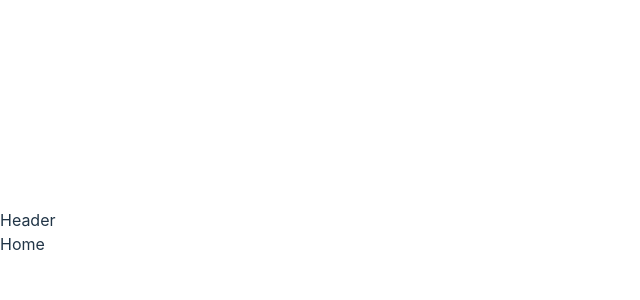
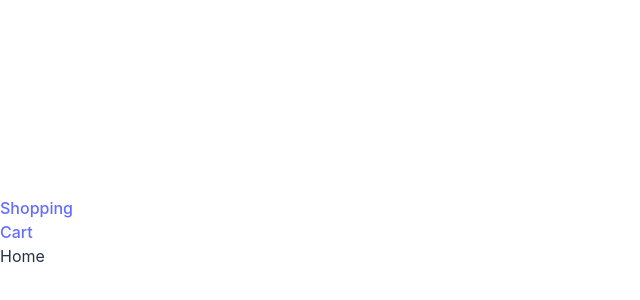
Before and after one commit to hassanamiri369/Redux-toolkit-Shopping-Cart, a React (Vite) app in the folder app/: page / in a window 1280 px wide. Shown: the part 168-468 px from the top of the page, without its empty margins (0-640 px from the left). Built offline with nearby package versions, Linux system fonts and the light colour scheme.

Commit message:
adding home and cart link to header component

```diff
--- a/app/src/components/Header.jsx
+++ b/app/src/components/Header.jsx
@@ -1,8 +1,17 @@
-import React from 'react'
+import React from 'react';
+import {Link} from "react-router-dom";
+
 
 const Header = () => {
   return (
-    <div>Header</div>
+    <div className='header'>
+        <div className='home-link'>
+            <Link to={'/'}>Shopping</Link>
+        </div>
+        <div className='cart-link'>
+            <Link to={'/cart'}>Cart</Link>
+        </div>
+    </div>
   )
 }
 
```
